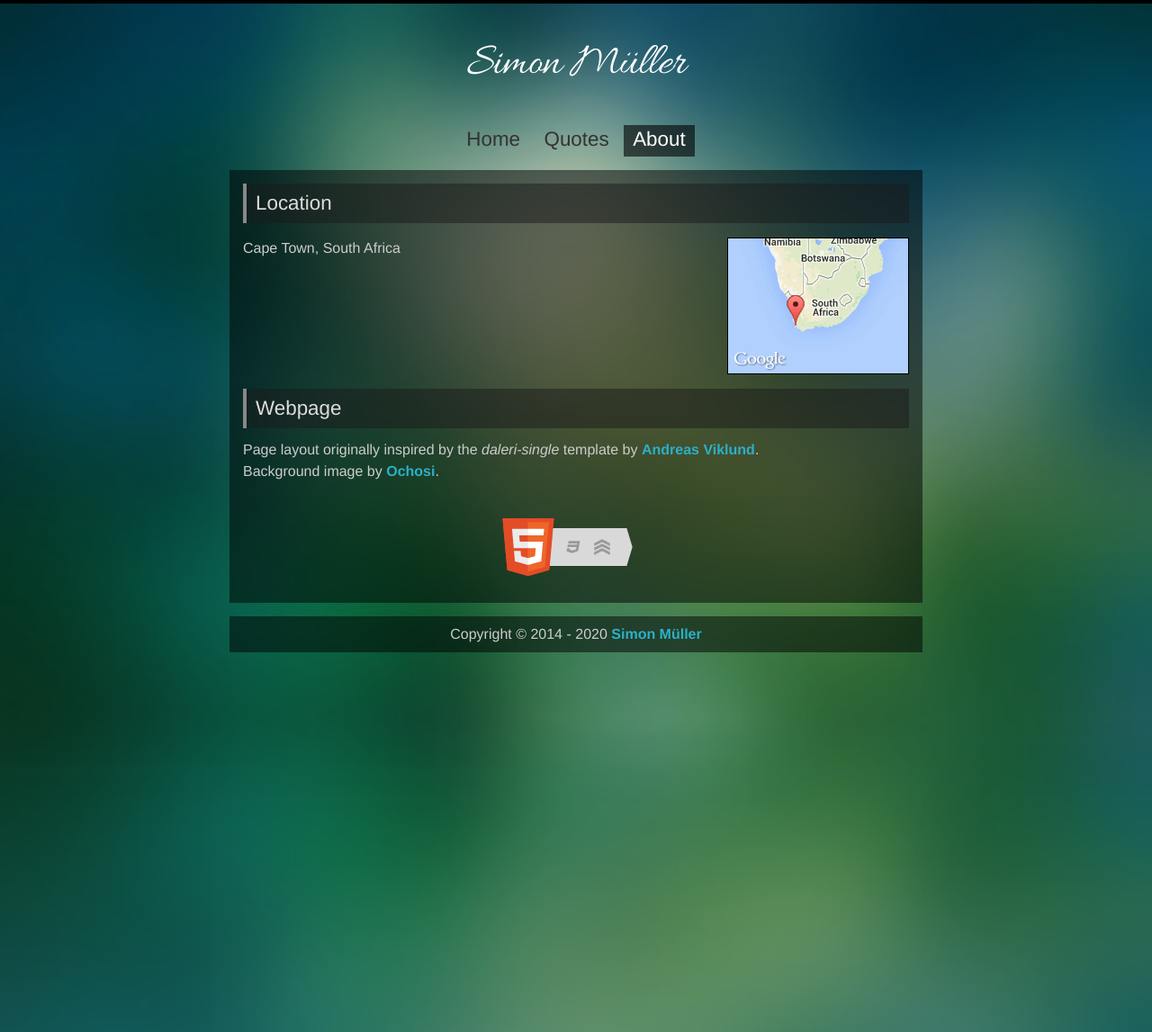
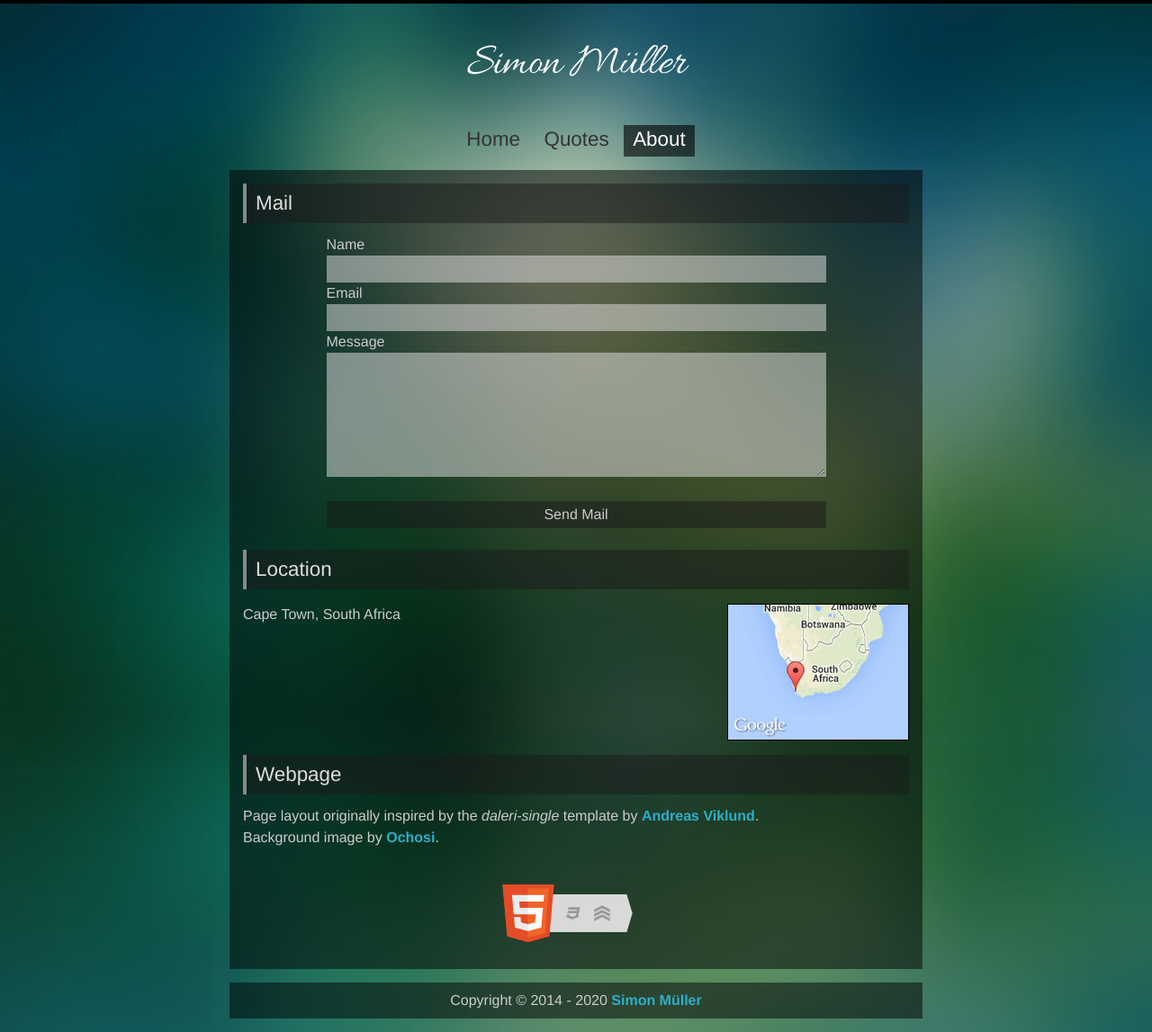
Before and after one commit to samuller/samuller.net, a Jekyll site: the page built from about/index.html, in a window 1280 px wide. Shown: the whole page at 90% size. Built offline with Jekyll 4.4.1, drawn with Linux system fonts in a browser that asks for light colours.

Commit message:
Enable mail form with formspree.io account

```diff
--- a/_sass/_base.scss
+++ b/_sass/_base.scss
@@ -299,7 +299,9 @@ input, textarea {
 	border:1px solid rgba(0, 0, 0, 0);
 	padding:5px;
 	font-family: inherit;
-  font-size: inherit;
+    font-size: inherit;
+    // Remove browser border on focus
+    outline: none;
 }
 
 .leave {
--- a/about/index.html
+++ b/about/index.html
@@ -2,19 +2,19 @@
 layout: page
 ---
 
-<!-- <h1> Mail </h1>
+<h1> Mail </h1>
 <div class="notice">
-<form action="mail.html" method="post" style="width:75%">
+<form action="https://formspree.io/xbjzybzd" method="post" style="width:75%">
 	<label>Name</label>
 	<input type="text" name="name" value="" placeholder="">
 	<label>Email</label>
-	<input type="email" name="email" value="" placeholder="">
+	<input type="email" name="email" value="" placeholder="" required>
 	<div class="leave">Leave this empty:<textarea name="subject" rows="10" cols="5"></textarea></div>
 	<label>Message</label>
 	<textarea name="message" rows="7" placeholder="" required></textarea>
 	<input type="submit" name="submit" value="Send Mail" class="button">
 </form>
-</div> -->
+</div>
 
 <h1> Location </h1>
 
```
